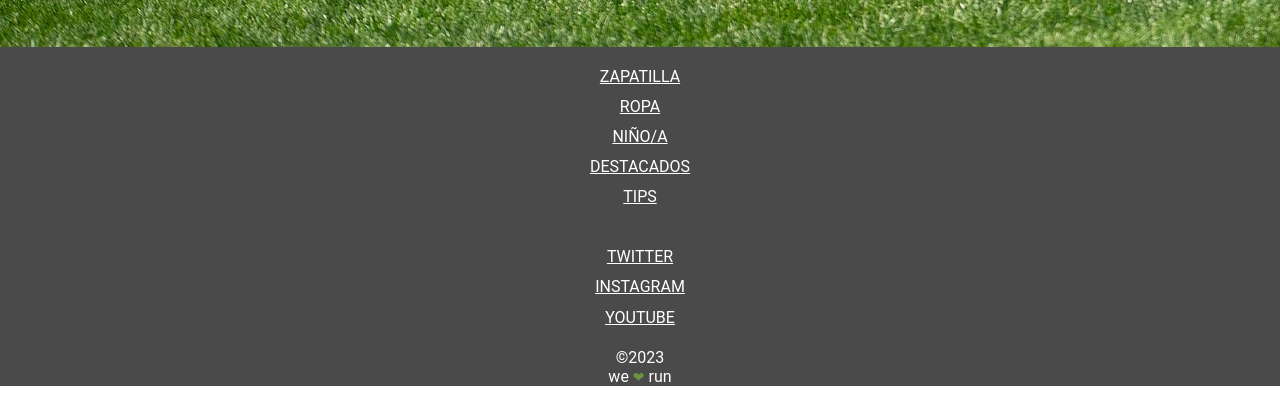
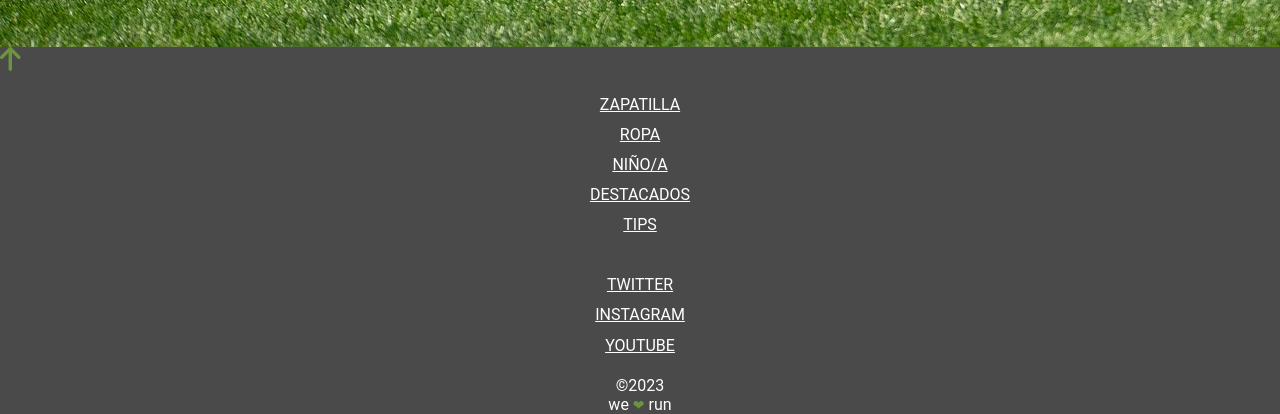
Before and after one commit to Adalab/modulo-1-evaluacion-final-griseldagomez, a website built with Vite: page src/index.html in a window 1280 px wide. Shown: the part 505-919 px from the top of the page. Before the commit the page ends 891 px from the top, so only its background shows below. Built offline with nearby package versions, Linux system fonts and the light colour scheme.

Commit message:
icon footer

```diff
--- a/src/partials/footer.html
+++ b/src/partials/footer.html
@@ -1,4 +1,6 @@
 <footer>
+    <span class="circlefooter">
+        <img src="/images/ico-arrow.svg" alt="ico-arrow"></span>
     <nav>
         <ul class="nav1">
 
--- a/src/scss/layout/_footer.scss
+++ b/src/scss/layout/_footer.scss
@@ -8,14 +8,18 @@ footer {
         font-family: "Roboto", sans-serif;
     }
 
-    nav, p {
-        font-family:"Roboto", sans-serif ;
+    nav,
+    p {
+        font-family: "Roboto", sans-serif;
     }
+
     nav {
         text-align: center;
 
     }
-    nav, p {
+
+    nav,
+    p {
         text-align: center;
         color: $color-header;
     }
@@ -38,6 +42,12 @@ footer {
         font-weight: normal;
     }
 }
- a {
+
+a {
     color: $background-section-1;
- }
+}
+
+.circlefooter {
+    width: 20.6px;
+    height: 24px;
+}
```
